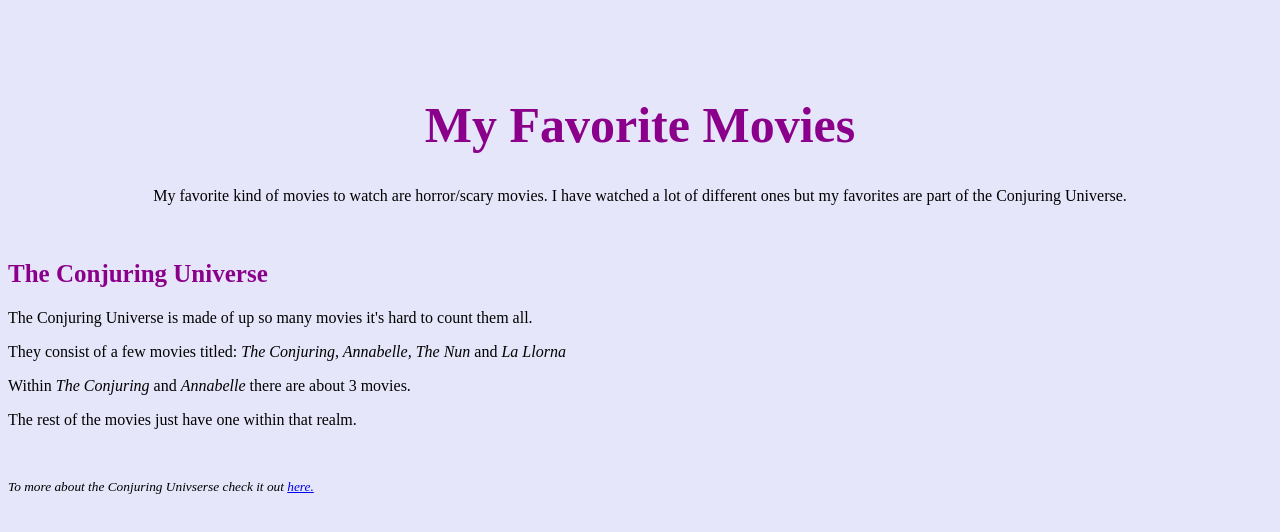
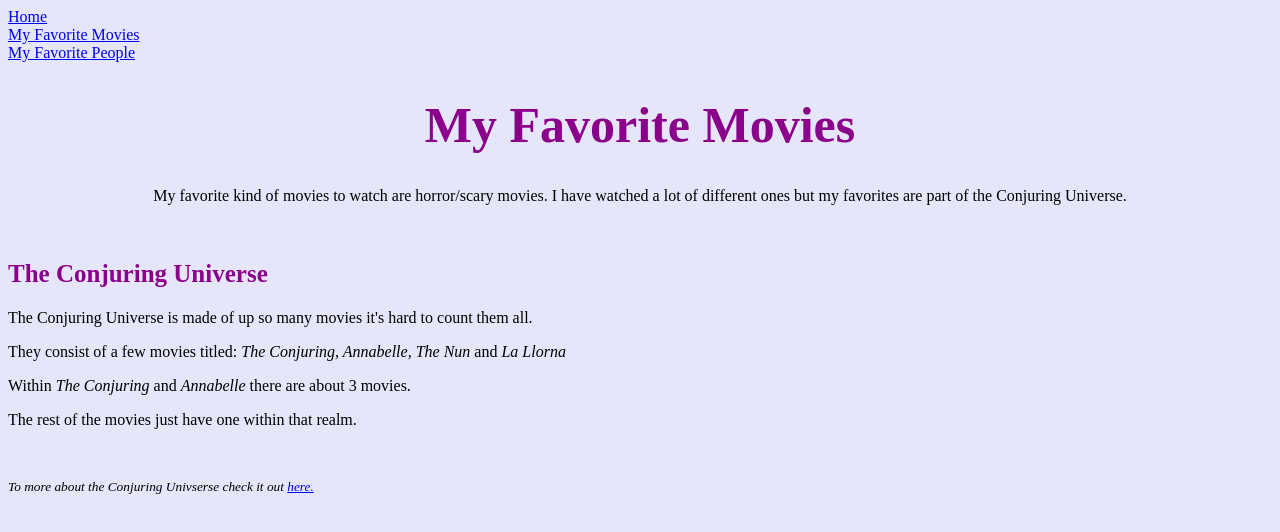
Before and after one commit to yramos23/yramos23.github.io, a plain HTML site: page page1.html in a window 1280 px wide. Drawn offline with Linux system fonts and the light colour scheme.

Commit message:
Update page1.html

```diff
--- a/page1.html
+++ b/page1.html
@@ -2,9 +2,13 @@
 <html>
 <title> My Favorite Movies </title>
 <body style="background-color:lavender;">
-<br>
-<br>
-<br>
+<nav>
+	<a href="index.html"> Home </a>
+	<br>
+	<a href="page1.html"> My Favorite Movies </a>
+	<br>
+	<a href="page2.html"> My Favorite People </a>
+</nav>
 <h1 style="font-size:50; text-align:center;color:darkmagenta;"> My Favorite Movies </h1>
 <p style="text-align: center;"> My favorite kind of movies to watch are horror/scary movies. I have watched a lot of different ones but my favorites are part of the Conjuring Universe. </p>
 <br>
@@ -15,6 +19,5 @@
 <p>The rest of the movies just have one within that realm.</p>
 <br>
 <p> <small><i>To more about the Conjuring Univserse check it out <a href="https://en.wikipedia.org/wiki/The_Conjuring_Universe"> here.</a></i></small></p>
-
 </body>
 </html>
```
